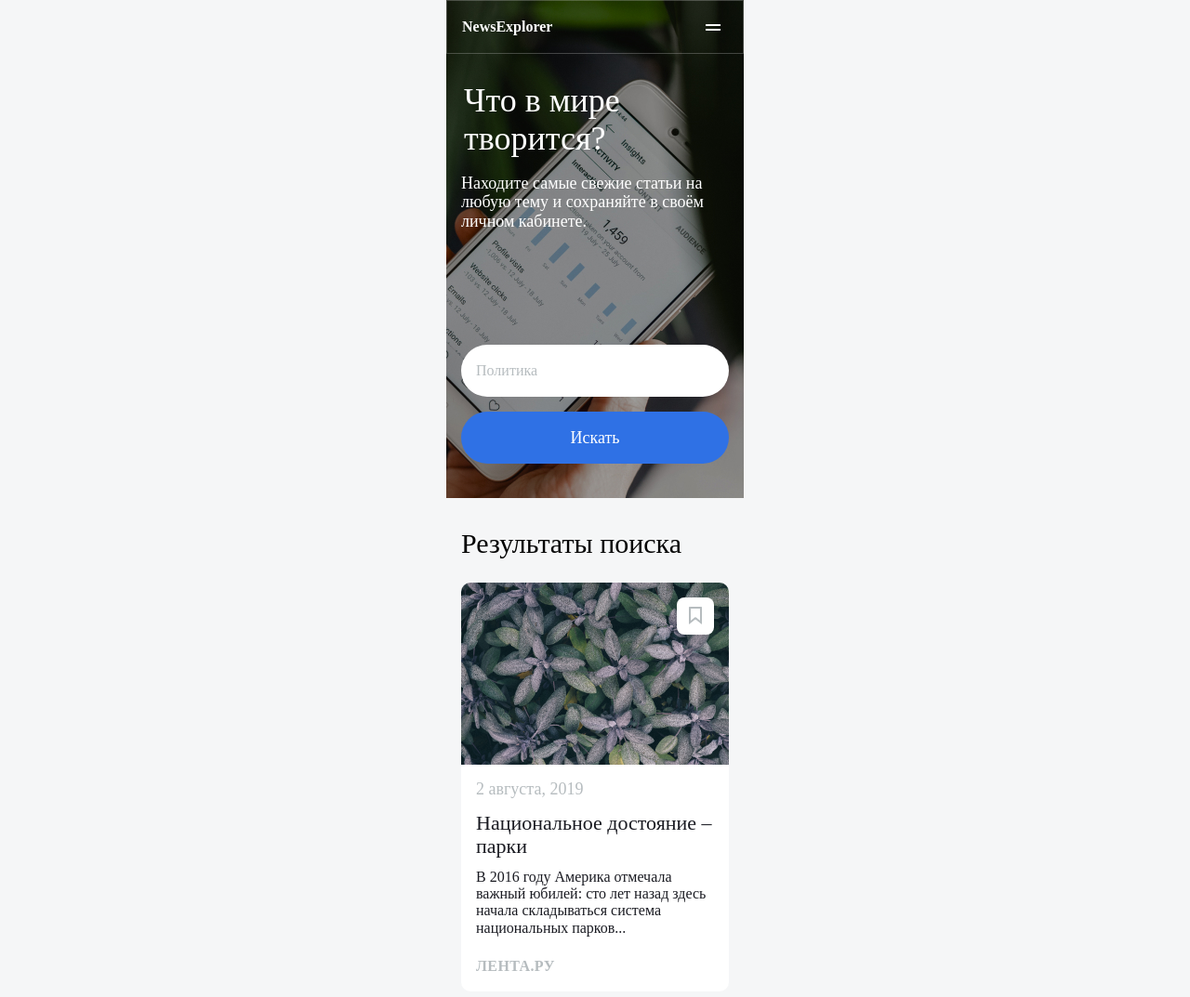
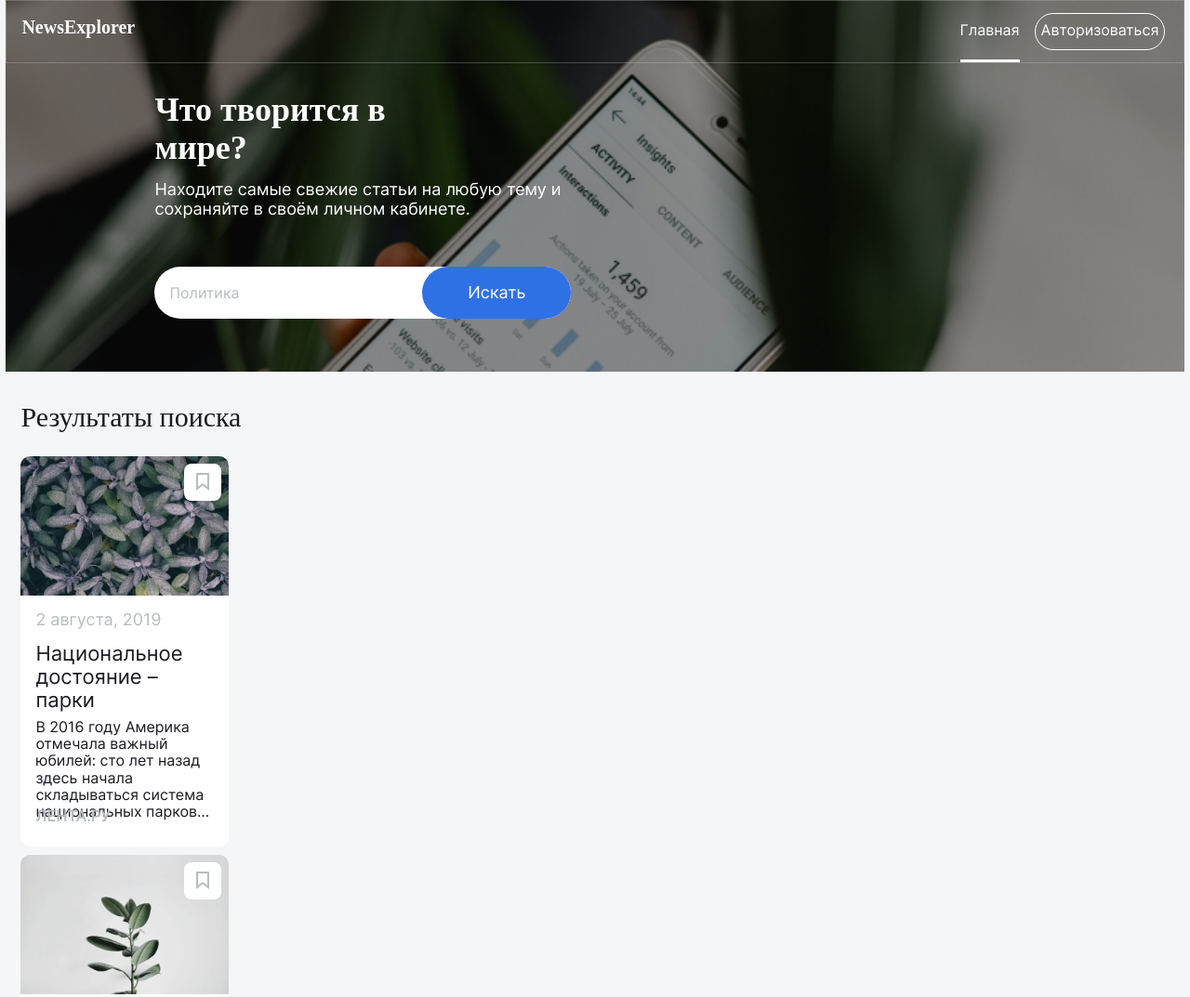
Before and after one commit to rogozhkina/news-explorer-frontend, a website: page src/index.html in a window 1280 px wide. Shown: the top 1073 px of the page at 93% size. Drawn offline with nearby package versions, Linux system fonts and the light colour scheme.

Commit message:
Верстка Tablet-версии, header

```diff
--- a/src/index.css
+++ b/src/index.css
@@ -1,11 +1,31 @@
+@import url(./vendor/normalize.css);
+@import url(./vendor/fonts.css);
+
+.page {
+  background-color: #F5F6F7;
+  /* max-width: 1440px; */
+  color: #1A1B22;
+  font-family: 'Inter', Arial, sans-serif;
+  font-weight: normal;
+  /* text-align: center; */
+  display: table;
+  margin: 0 auto;
+  -webkit-font-smoothing: antialiased;
+  -moz-osx-font-smoothing: grayscale;
+  -webkit-text-size-adjust: 100%;
+  -ms-text-size-adjust: 100%;
+  -moz-text-size-adjust: 100%;
+  text-rendering: optimizeLegibility;
+}
+/*
 body {
-  width: 320px;
+  max-width: 320px;
   min-height: 100vh;
   background-color: #F5F6F7;
   margin: auto;
   /* display: flex; */
   /* justify-content: center; */
-}
+} */
 
 .main {
   margin: 0px;
@@ -18,11 +38,34 @@ body {
   font-size: 18px;
 }
 
-.header_mobile {
+.header {
   width: 320px;
   height: 536px;
   margin: 0px;
   background-image: url(../src/images/fon/georgia-de-lotz--UsJoNxLaNo-unsplash.jpg);
+  background-repeat: no-repeat;
+}
+
+/* .header_mobile {
+  background-image: url(../src/images/fon/georgia-de-lotz--UsJoNxLaNo-unsplash.jpg);
+} */
+
+
+@media screen and (min-width: 622px) {
+
+  .header {
+    /* width: 768px; */
+    width: 99vw;
+    /* width: 95%; */
+    height: 400px;
+    margin: 0px;
+    display: block;
+    background-image: url(../src/images/tablet/fon_tablet/georgia-de-lotz--UsJoNxLaNo-unsplash.png);
+    background-size: cover;
+    background-repeat: no-repeat;
+  }
+
+
 }
 
 
@@ -33,23 +76,74 @@ body {
   justify-content: space-between;
 }
 
+
+@media screen and (min-width: 622px) {
+  .header__top {
+    height: 66px;
+  }
+}
+
 .header__logo {
   width: 117px;
   height: 24px;
   line-height: 24px;
   padding-top: 16px;
   padding-left: 16px;
-  font-size: 16px;
-  font-weight: bold;
+  font-family: 'Roboto Slab';
+  font-weight: 700;
   color: #ffffff;
 }
+@media screen and (min-width: 622px) {
+  .header__logo {
+    font-size: 20px;
+  }
+}
 
-.header__nav {
+.header__menu {
   width: 16px;
   height: 16px;
   padding-top: 24px;
   padding-right: 24px;
 }
+
+.header__nav {
+  display: none;
+}
+
+.button__registration {
+  display: none;
+}
+
+@media screen and (min-width: 622px) {
+  .header__menu {
+    display: none;
+  }
+}
+
+@media screen and (min-width: 622px) {
+  .header__nav {
+    display: flex;
+    font-size: 16px;
+    width: 220px;
+    /* text-decoration: none; */
+    /* color: #ffffff; */
+    /* border-bottom: #ffffff; */
+    padding-right: 20px;
+  }
+}
+
+@media screen and (min-width: 622px) {
+  .header__link {
+    display: flex;
+    padding-top: 22px;
+    font-size: 16px;
+    width: 64px;
+    text-decoration: none;
+    color: #ffffff;
+    border-bottom: 3px solid #ffffff;
+  }
+}
+
 
 .header__section {
   margin: 0px;
@@ -65,13 +159,23 @@ body {
 }
 
 .header__title {
+  width: 285px;
+  height: 80px;
   margin: 0px;
+  /* text-align: ; */
   padding-top: 30px;
   padding-left: 19px;
   padding-bottom: 16px;
+  font-family: 'Roboto Slab';
   font-size: 36px;
-  font-weight: normal;
   color: #ffffff;
+}
+
+@media screen and (min-width: 622px) {
+  .header__title {
+    width: 352px;
+    padding-left: 160px;
+  }
 }
 
 
@@ -83,6 +187,15 @@ body {
   color: #ffffff;
 }
 
+
+@media screen and (min-width: 622px) {
+  .header__text {
+    width: 452px;
+    padding-left: 160px;
+    padding-bottom: 52px;
+  }
+}
+
 .button {
   width: 288px;
   height: 56px;
@@ -92,6 +205,23 @@ body {
 }
 
 
+
+@media screen and (min-width: 622px) {
+  .button__registration {
+    display: flex;
+    width: 152px;
+    height: 40px;
+    color: #ffffff;
+    font-size: 16px;
+    text-align: center;
+    /* margin: 0px; */
+    margin-top: 13px;
+    margin-right: 52px;
+    padding-top: 8px;
+    background: none;
+    border: 1px solid #ffffff;
+  }
+}
 .button__field {
   padding-left: 16px;
   margin-bottom: 16px;
@@ -101,10 +231,27 @@ body {
   color: #B6BCBF;
 }
 
+
+@media screen and (min-width: 622px) {
+  .button__field {
+    width: 448px;
+    margin-left: 160px;
+    position: absolute;
+  }
+}
+
 .button__search {
   font-size: 18px;
   color: #ffffff;
   background: rgba(47, 113, 229, 1);
+}
+
+@media screen and (min-width: 622px) {
+  .button__search {
+    width: 160px;
+    margin-left: 448px;
+    position: relative;
+  }
 }
 
 .button__schow {
@@ -134,6 +281,21 @@ body {
   /* z-index: -1; */
 }
 
+
+@media screen and (min-width: 622px) {
+  .article-card {
+  width: 224px;
+  min-height: 420px;
+  margin-left: 16px;
+  margin-bottom: 9px;
+  background-color: #fff;
+  border-radius: 10px;
+  /* position: absolute; */
+  /* display: flex; */
+  /* z-index: -1; */
+  }
+}
+
 .article-card__image-section {
   width: 288px;
   height: 196px;
@@ -145,6 +307,14 @@ body {
   display: flex;
 }
 
+
+@media screen and (min-width: 622px) {
+  .article-card__image-section {
+  width: 224px;
+  height: 150px;
+  }
+}
+
 .article-card__image {
   width: 288px;
   height: 196px;
@@ -154,6 +324,14 @@ body {
   border-top-right-radius: 10px;
   /* position: relative; */
   /* z-index: -1; */
+}
+
+
+@media screen and (min-width: 622px) {
+  .article-card__image {
+  width: 224px;
+  height: 150px;
+  }
 }
 
 .article-card__icon {
@@ -170,6 +348,13 @@ body {
   /* z-index: 3; */
   position: absolute;
   /* display: flex; */
+}
+
+@media screen and (min-width: 622px) {
+  .article-card__icon {
+    margin-top: 8px;
+    margin-left: 176px;
+  }
 }
 
 .article-card__date {
@@ -190,12 +375,20 @@ body {
   width: 256px;
   height: 52px;
   margin: 0px;
+  font: 'Source Sans Pro';
   font-size: 22px;
   font-weight: normal;
   padding-top: 10px;
   padding-left: 16px;
   color: #1A1B22;
   /* z-index: 1; */
+}
+
+@media screen and (min-width: 622px) {
+  .article-card__title {
+  width: 192px;
+  height: 72px;
+  }
 }
 
 .article-card__text {
@@ -207,6 +400,13 @@ body {
   padding-top: 10px;
   padding-left: 16px;
   color: #1A1B22;
+}
+
+@media screen and (min-width: 622px) {
+  .article-card__text {
+  width: 192px;
+  height: 88px;
+  }
 }
 
 .article-card__source {
@@ -321,7 +521,7 @@ body {
   background: url(../src/images/icons/VectorFB.png) 0 0px no-repeat;
 }
 
-.icon_nav {
+.icon_menu {
   border-bottom: 7px double #ffffff;
   /* border-top: 6px solid #ffffff; */
   content:"";
--- a/src/index.html
+++ b/src/index.html
@@ -6,20 +6,24 @@
     <meta http-equiv="X-UA-Compatible" content="ie=edge">
     <title>preloader</title>
     <!-- <link rel="stylesheet" href="./preloader.css"> -->
-    <link rel="stylesheet" href="./normalize.css">
     <link rel="stylesheet" href="./index.css">
 </head>
-<body>
+<body class="page">
     <i class="circle-preloader"></i>
     <header class="header header_mobile">
       <div class="header__top">
         <div class="header__logo">NewsExplorer</div>
+        <div class="header__menu">
+          <a class="icon icon_menu link" href="" target="_blank"></a>
+        </div>
         <div class="header__nav">
-          <a class="icon icon_nav link" href="" target="_blank"></a>
+          <a class="header__link link" href="" target="_blank">Главная</a>
+          <button class="button button__registration" type="submit">Авторизоваться</button>
         </div>
+        <!-- <button class="button button__registration" type="submit">Авторизоваться</button> -->
       </div>
       <div class="header__section">
-        <h1 class="header__title">Что в мире творится?</h1>
+        <h1 class="header__title">Что творится в мире?</h1>
         <p class="text header__text">Находите самые свежие статьи на любую тему и сохраняйте в своём личном кабинете.</p>
         <button class="button button__field" type="submit">Политика</button>
         <button class="button button__search" type="submit">Искать</button>
```
